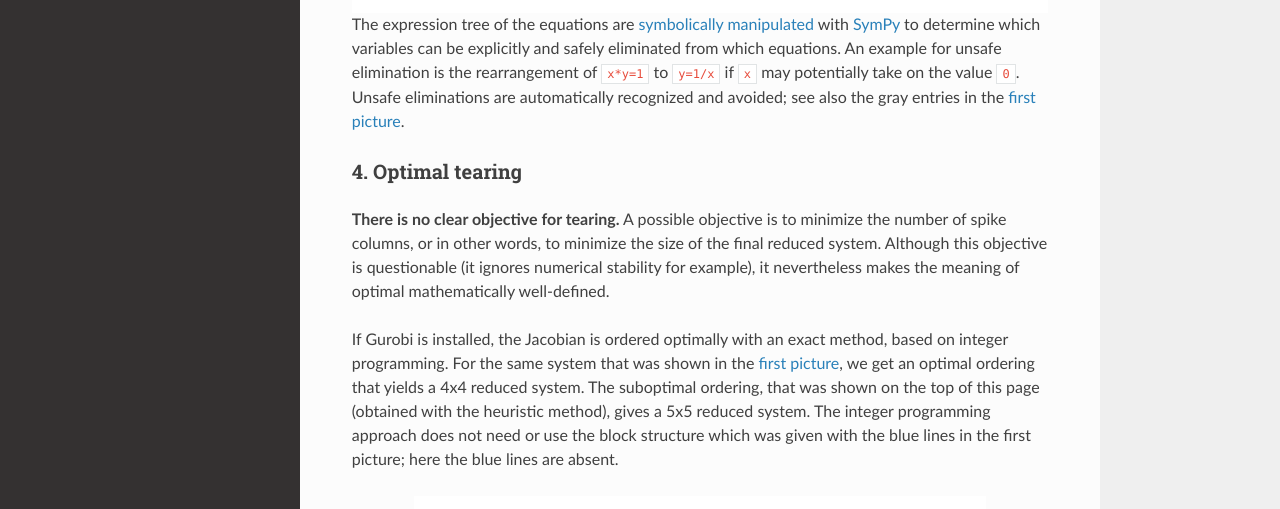
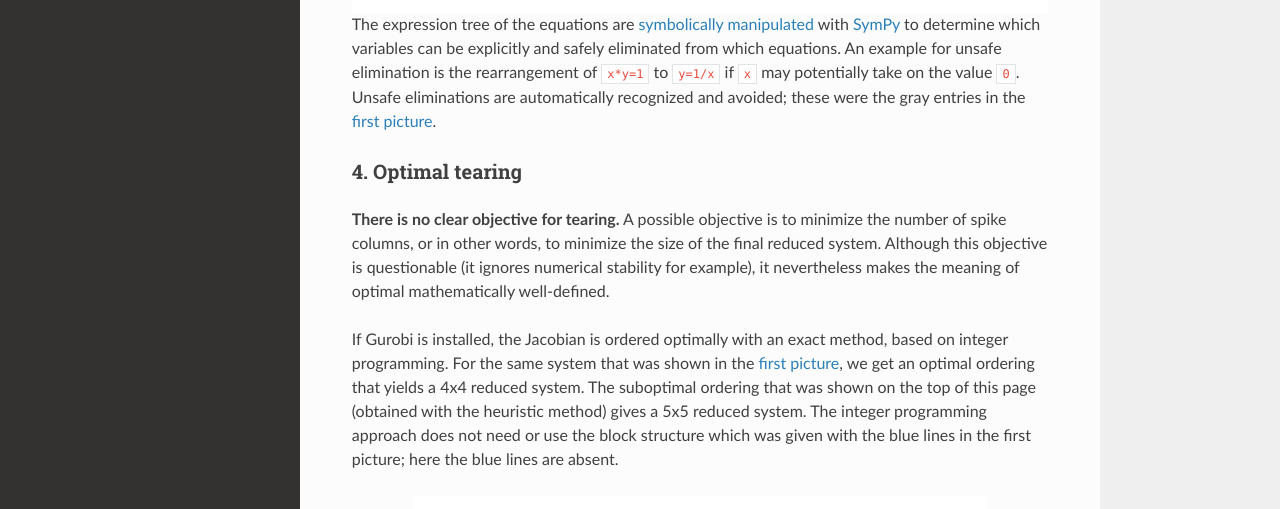
Before and after one commit to baharev/sdopt-tearing, a Sphinx documentation site: the page built from docs/index.rst, in a window 1280 px wide and 900 px high, scrolled down 3242 px. Shown: the part 195-704 px from the top of the window. Built offline with Sphinx 7.4.7 and the Read the Docs theme 2.0.0, drawn with Linux system fonts in a browser that asks for light colours.

Commit message:
Some tweaks

```diff
--- a/docs/index.rst
+++ b/docs/index.rst
@@ -106,7 +106,7 @@ with `SymPy <http://www.sympy.org/>`_ to determine which variables can be
 explicitly and safely eliminated from which equations. An example for unsafe
 elimination is the rearrangement of ``x*y=1`` to ``y=1/x`` if ``x`` may
 potentially take on the value ``0``. Unsafe eliminations are automatically
-recognized and avoided; see also the gray entries in the
+recognized and avoided; these were the gray entries in the
 :ref:`first picture <spiked-form>`.
 
 
@@ -122,8 +122,8 @@ mathematically well-defined.
 If Gurobi is installed, the Jacobian is ordered optimally with an exact method,
 based on integer programming. For the same system that was shown in the
 :ref:`first picture <spiked-form>`, we get an optimal ordering that yields a 4x4
-reduced system. The suboptimal ordering, that was shown on the top of this page
-(obtained with the heuristic method), gives a 5x5 reduced system. The integer
+reduced system. The suboptimal ordering that was shown on the top of this page
+(obtained with the heuristic method) gives a 5x5 reduced system. The integer
 programming approach does not need or use the block structure which was given
 with the blue lines in the first picture; here the blue lines are absent.
 
```
Also changed, not shown: other parts of docs/index.rst (+4 -4 lines).
